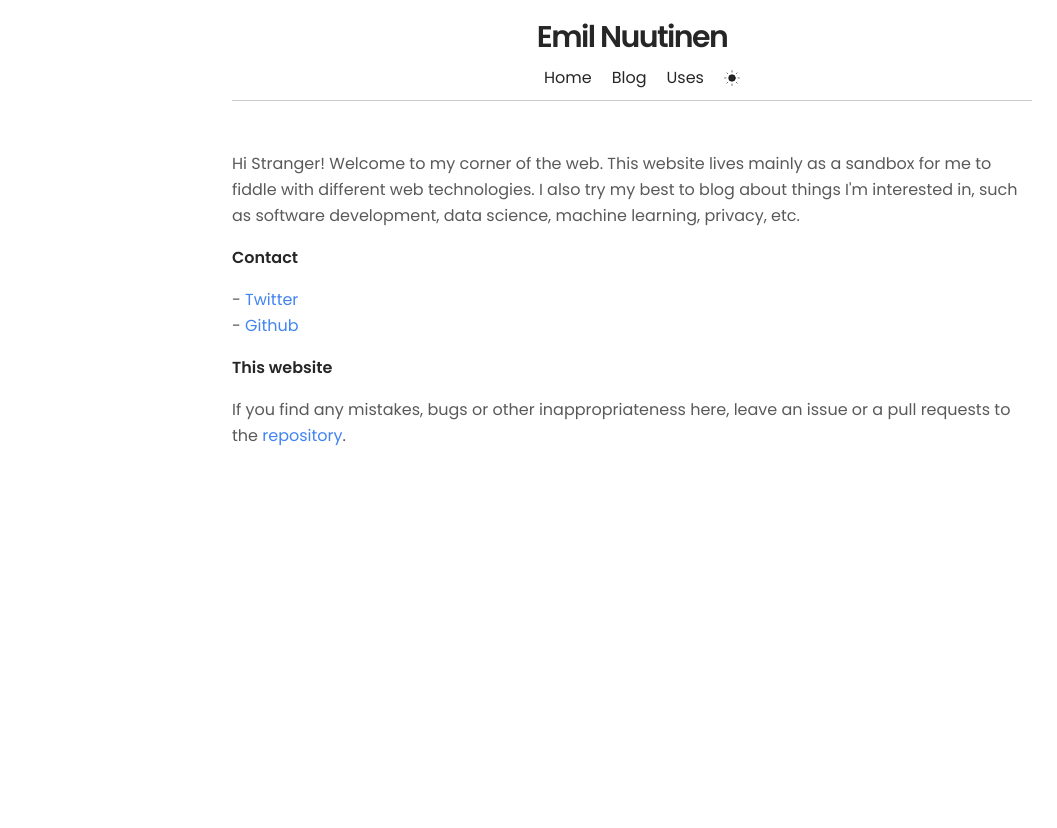
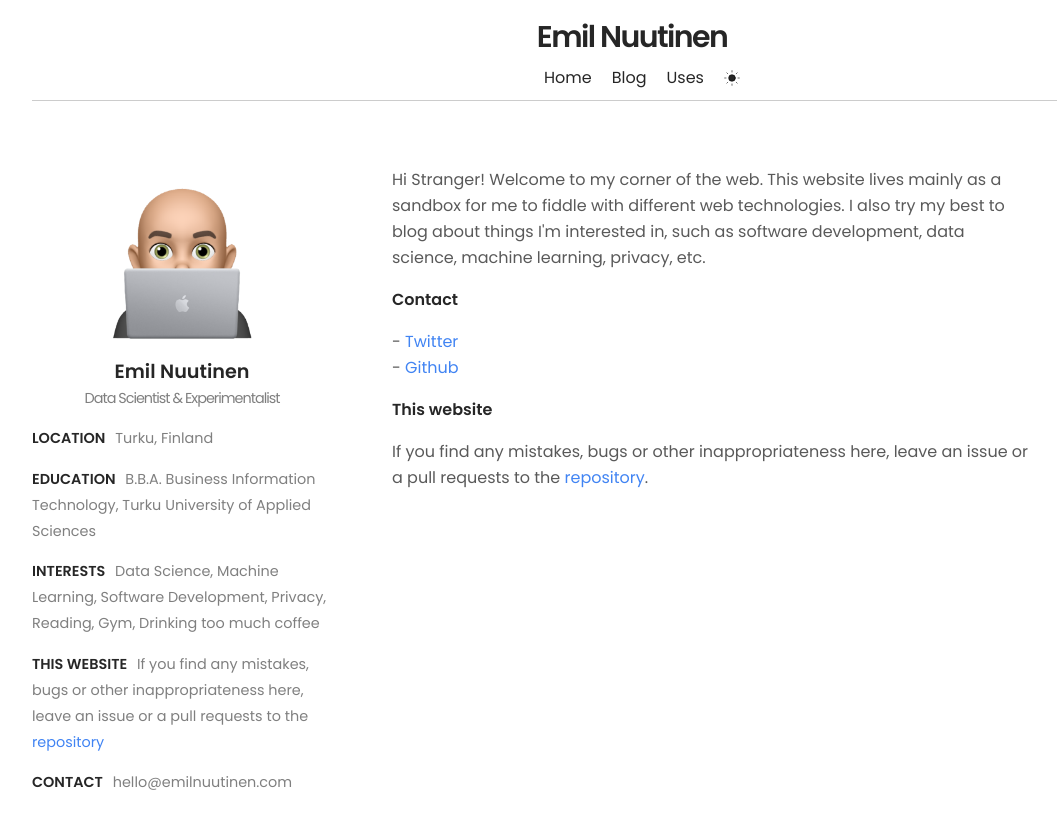
Before and after one commit to emilrwx/emilrwx_website, a Next.js app: page / in a window 1280 px wide. Shown: the top 828 px of the page, without its empty margins (8-1065 px from the left). Before the commit the page ends 800 px from the top, so only its background shows below. Built offline with nearby package versions, Linux system fonts and the light colour scheme.

Commit message:
add bio to the left side of the content

```diff
--- a/layouts/layout.js
+++ b/layouts/layout.js
@@ -1,5 +1,6 @@
 import React from 'react'
 import Header from '../components/header'
+import Image from 'next/image'
 import styles from '../styles/Layout.module.css'
 
 export default function Layout (props) {
@@ -9,7 +10,21 @@ export default function Layout (props) {
     <div className={styles.container}>
       <Header />
       <div className={styles.content}>
-        <main>{children}</main>
+        <aside className={styles.bio}>
+          <Image className={styles.profile} src='/me.png' alt='me' width='200' height='200' />
+          <p className={styles.name}><b>Emil Nuutinen</b></p>
+          <p className={styles.description}>Data Scientist & Experimentalist</p>
+          <p className={styles.explainer}><span className={styles.leader}>Location </span>Turku, Finland</p>
+          <p className={styles.explainer}><span className={styles.leader}>Education </span>B.B.A. Business Information Technology, Turku University of Applied Sciences</p>
+          <p className={styles.explainer}><span className={styles.leader}>Interests </span>Data Science, Machine Learning, Software Development, Privacy, Reading, Gym, Drinking too much coffee</p>
+          <p className={styles.explainer}><span className={styles.leader}>This Website </span>If you find any mistakes, bugs or other inappropriateness here, leave an issue or a pull requests to the <a href='https://github.com/emilnuutinen/emilnuutinen_website'>repository</a></p>
+          <p className={styles.explainer}><span className={styles.leader}>Contact </span>hello@emilnuutinen.com</p>
+        </aside>
+        <main className={styles.main}>
+          <div className={styles.children}>
+            {children}
+          </div>
+        </main>
       </div>
     </div>
   )
--- a/styles/Layout.module.css
+++ b/styles/Layout.module.css
@@ -1,6 +1,6 @@
 .container {
   background: var(--bg);
-  width: 800px;
+  width: 1200px;
   max-width: 100vw;
   margin: 0 auto;
   padding-left: 16px;
@@ -9,8 +9,49 @@
 }
 
 .content {
+  box-sizing: border-box;
+}
 
-  box-sizing: border-box;
+.bio {
+  float: left;
+  width: 25%;
+  color: var(--fgSecondary);
+  font-size: 0.9rem;
+  text-align: center;
+}
+
+.name {
+  text-align: center;
+  margin: 0;
+  color: var(--fgHeader);
+  font-size: 1.2rem;
+}
+
+.description {
+  letter-spacing: -1px;
+  text-align: center;
+  margin: 0;
+}
+
+.leader {
+  font-weight: 600;
+  text-transform: uppercase;
+  color: var(--fgHeader);
+  margin-right: 0.4rem;
+  text-align: left;
+}
+
+.explainer {
+  text-align: left;
+}
+
+.main {
+  float: right;
+  width: 70%;
+}
+
+.children {
+  max-width: 640px;
 }
 
 .content a {
```
